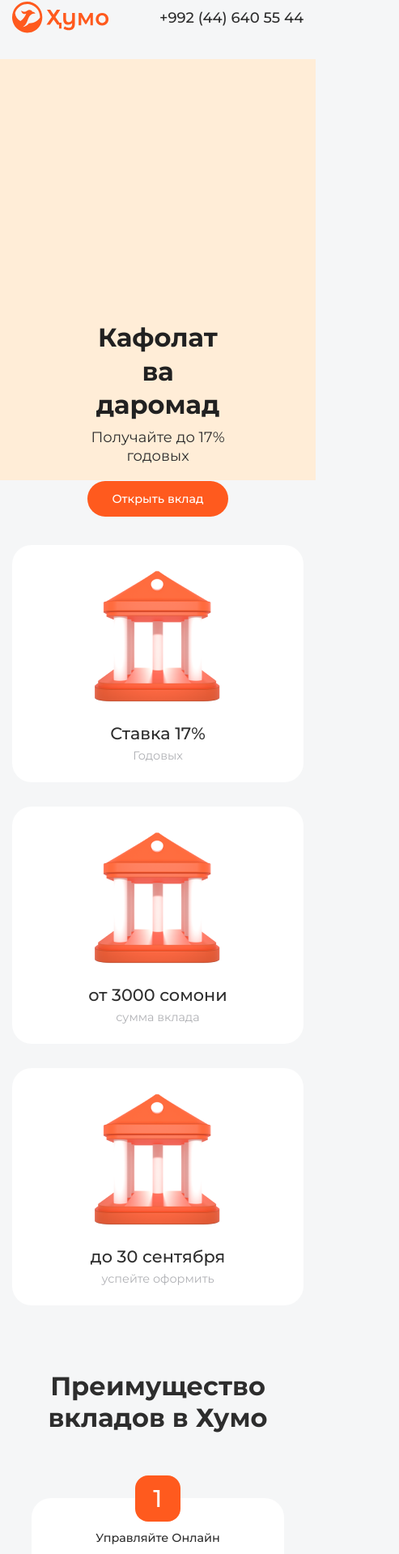
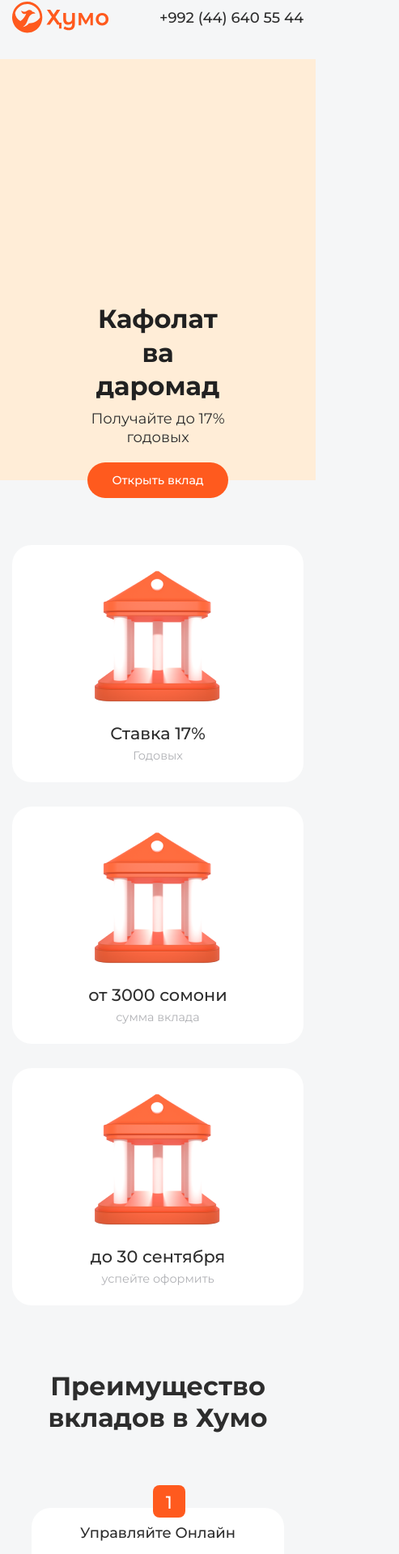
Before and after one commit to islom-sattorov/Kafolat-humo-landing, a React (Create React App) app: page / in a window 390 px wide. Shown: the part 21-1940 px from the top of the page at 81% size, 493 px wide, since content can reach past the window. Built offline with nearby package versions, Linux system fonts and the light colour scheme.

Commit message:
fix: media

```diff
--- a/src/Components/Footer/FooterNavbar.module.css
+++ b/src/Components/Footer/FooterNavbar.module.css
@@ -38,8 +38,10 @@
 
 @media (max-width: 768px) {
   .gray_container {
-    margin-top: 104px;
+    margin: 104px 10px 0 10px;
     background-color: #eeeeee;
+    border-radius: 8px;
+
   }
 
   .links {
@@ -47,7 +49,7 @@
     flex-direction: row;
     align-items: flex-start;
     gap: 16px;
-    padding: 24px 0px;
+    padding: 12px 0px;
   }
 
   .links>li {
@@ -59,12 +61,23 @@
     font-family: "Montserrat";
     font-style: normal;
     font-weight: 500;
-    font-size: 16px;
+    font-size: 14px;
     line-height: 130%;
     color: #2d2d2d;
     transition: 0.2s all;
   }
+}
 
+
+@media (max-width: 624px){
+  .links{
+    gap: 5px;
+  }
+
+  .links>li>a{
+    font-size: 12px;
+  }
+}
 
 @media (max-width: 320px){
   .links{
@@ -76,4 +89,3 @@
   }
 
 }
-}
--- a/src/Components/Header/Header.css
+++ b/src/Components/Header/Header.css
@@ -102,6 +102,14 @@
     border: none;
   }
 }
+@media (max-width: 446px){
+
+    .header-promo-block-content{
+      padding: 300px 100px 50px 100px;
+    text-align: center;
+    }
+
+}
 
 @media (max-width: 320px) {
   .header-container{
--- a/src/Components/NumberedCard/NumberedCard.jsx
+++ b/src/Components/NumberedCard/NumberedCard.jsx
@@ -5,7 +5,6 @@ const NumberedCard = (props) => {
     return (
         <>
             <div className={style.num__card__item}>
-                {/* Создать Див */}
                 <span className={style.num}>{props.num}</span>
                 <h3 className={style.title}>{props.title}</h3>
                 <p className={style.subtitle}>{props.subtitle}</p>
--- a/src/Components/NumberedCard/NumberedCard.module.css
+++ b/src/Components/NumberedCard/NumberedCard.module.css
@@ -49,25 +49,60 @@
 }
 
 
-@media (max-width: 768) {
-    .num__card__item {
+@media (max-width: 768px) {
+    .num__card__item{
         max-width: 720px;
-        max-height: max-content;
         width: 100%;
-        border-radius: 24px;
         padding: 20px 24px 16px 24px;
-        gap: 16px;
-        display: flex;
-        flex-direction: column;
         gap: 14px;
-        background: #fff;
-        position: relative;
-        z-index: 0;
+        margin: 12px 0;
+    }
 
+    .num{
+        max-width: 40px;
+        max-height: 40px;
+        font-size: 22px;
+        padding: 8px;
+        top: -28px;
+        left:48%;
+        border-radius: 8px;
+    }
+
+    .title{
+        font-size: 18px;
+    }
+
+    .titleSecond{
+        text-align: center;
+        margin: 0 0 20px 0;
     }
 }
 
-    .num {
+@media (max-width: 320px){
+    .num__card__item{
+        max-width: 320px;
+        margin-bottom: 40px;
+    }
+    .num{
+        max-width: 50px;
+        font-size: 24px;
+        top: -28px;
+        right: 140px;
+        border-radius: 8px;
+    }
+    /* .title{
+        font-size: 1.8rem;
+    }
+    .subtitle{
+        font-size: 1.4rem;
+    }
+    .titleSecond{
+        font-size: 1.6rem;
+    } */
+
+}
+
+ /* .num {
         max-width: 56px;
         width: 100%;
         height: max-content;
@@ -101,28 +136,4 @@
         font-size: 1.8rem;
         text-align: center;
         color: #2d2d2d;
-    }
-
-@media (max-width: 320px){
-    .num__card__item{
-        max-width: 320px;
-        margin-bottom: 40px;
-    }
-    .num{
-        max-width: 50px;
-        font-size: 24px;
-        top: -28px;
-        right: 140px;
-        border-radius: 8px;
-    }
-    /* .title{
-        font-size: 1.8rem;
-    }
-    .subtitle{
-        font-size: 1.4rem;
-    }
-    .titleSecond{
-        font-size: 1.6rem;
     } */
-
-}
```
